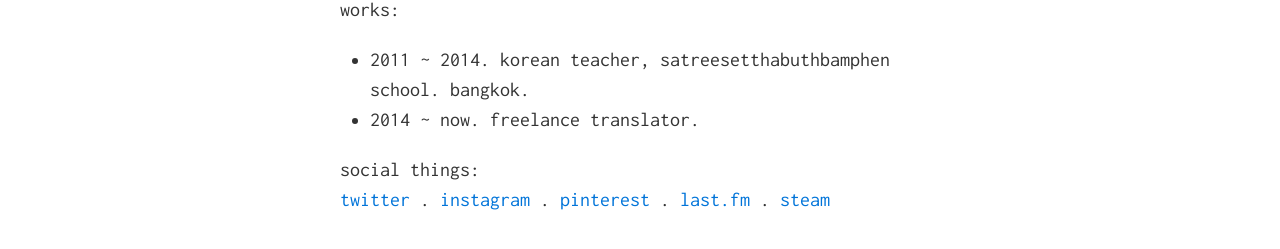
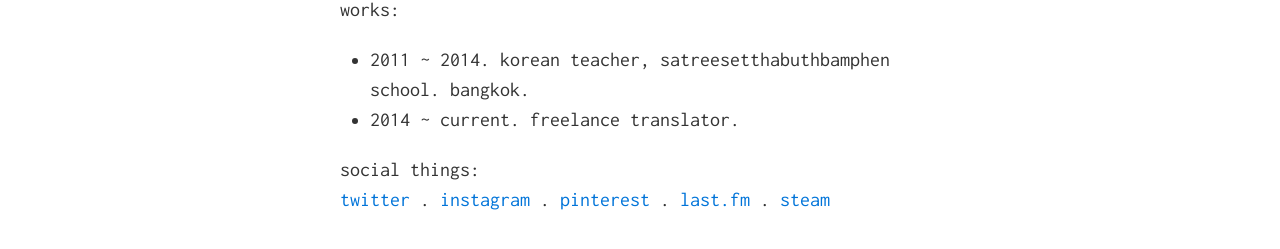
Before and after one commit to wuttinan/wuttinan.github.io, a Jekyll site: the page built from index.md, in a window 1280 px wide. Shown: the part 585-834 px from the top of the page. Built offline with Jekyll 4.4.1, drawn with Linux system fonts in a browser that asks for light colours.

Commit message:
profile edit

```diff
--- a/index.md
+++ b/index.md
@@ -16,7 +16,7 @@ education:
 
 works:
 - 2011 ~ 2014. korean teacher, satreesetthabuthbamphen school. bangkok.
-- 2014 ~ now. freelance translator.
+- 2014 ~ current. freelance translator.
 
 social things:
 [twitter](http://twitter.com/wuttinan) . [instagram](http://instagr.am/wuttinanp) . [pinterest](http://pinterest.com/wuttinan) . [last.fm](http://last.fm/user/ping880727) . [steam](http://steamcommunity.com/id/wuttinan)
```
